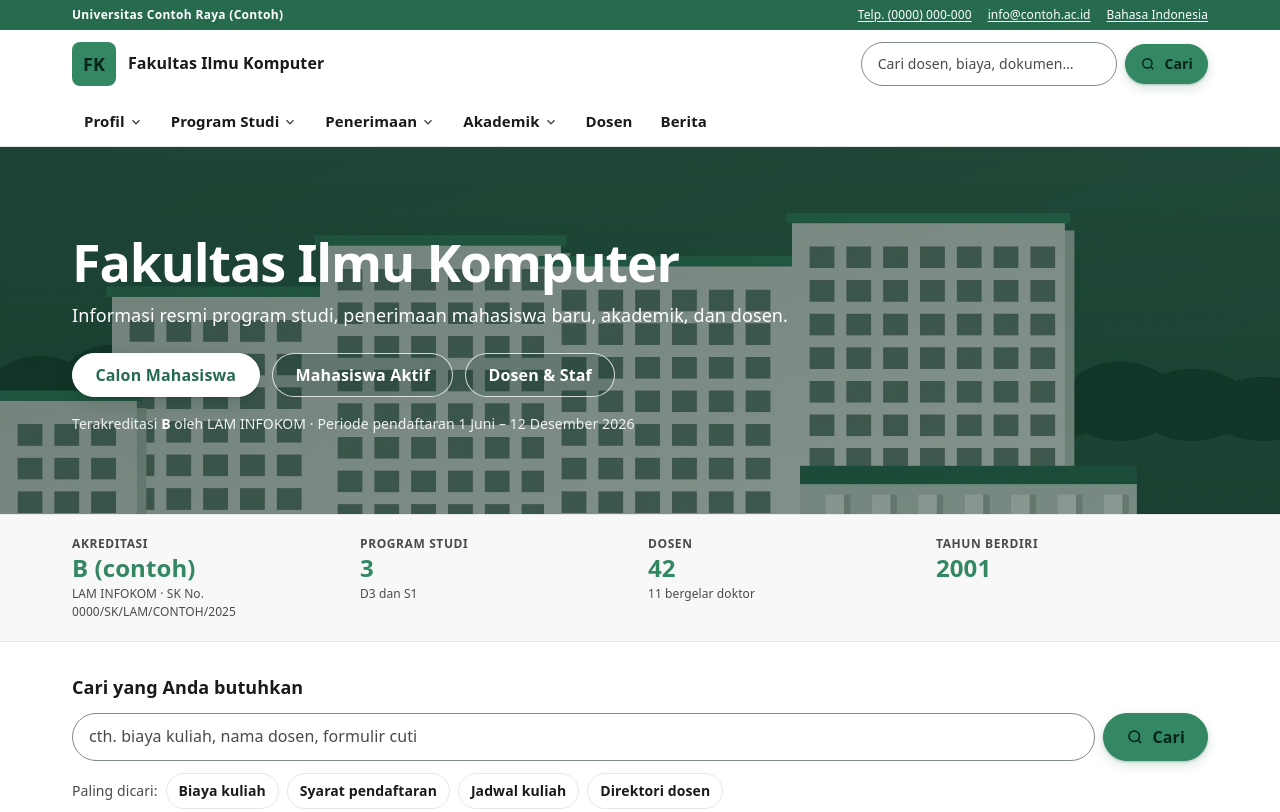
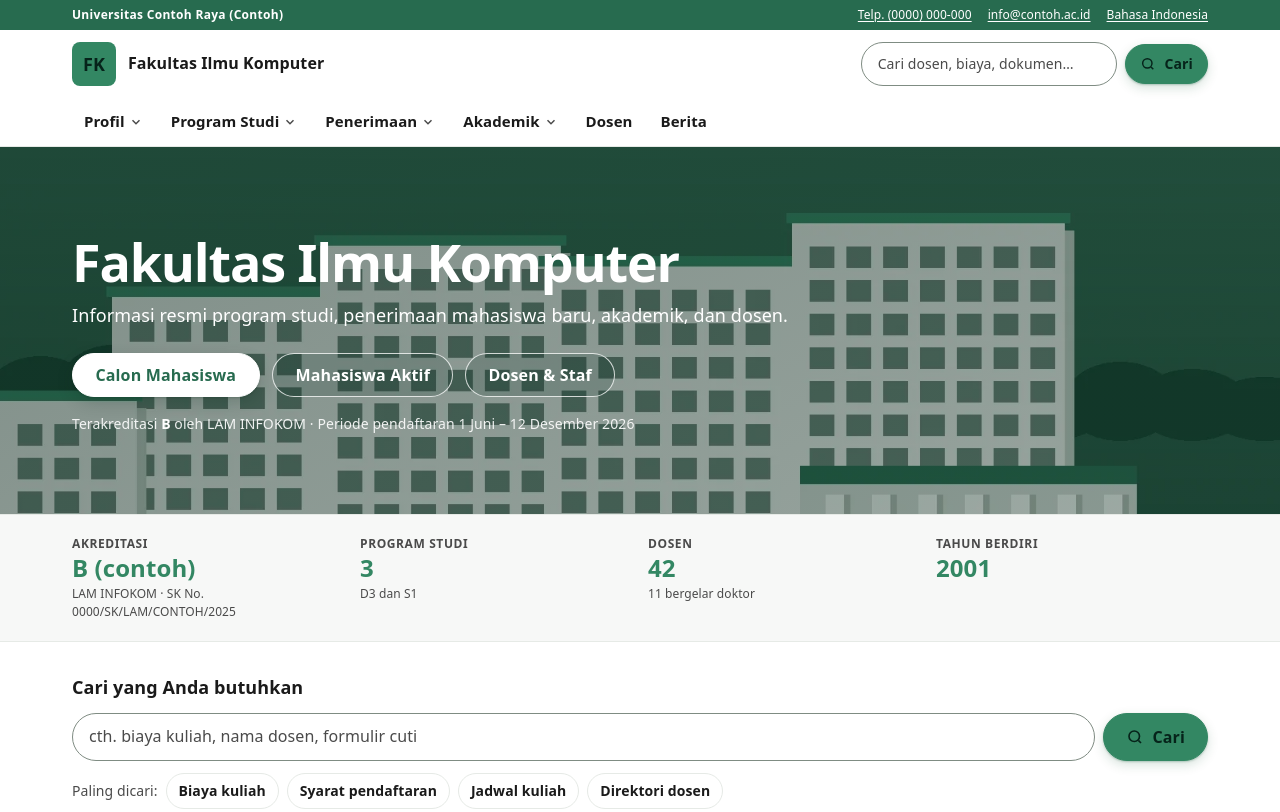
Before and after one commit to Jesenjuansa/website-fakultas, a website with bundled scripts: page public/index.html in a window 1280 px wide. Shown: the top 812 px of the page. Built offline with nearby package versions, Linux system fonts and the light colour scheme; files whose address does not match are found by name.

Commit message:
sync: public/index.html

```diff
--- a/public/index.html
+++ b/public/index.html
@@ -237,7 +237,7 @@
              class="h-full w-full object-cover">
     </picture>
 
-    <div aria-hidden="true" class="absolute inset-0 -z-[5] bg-[linear-gradient(155deg,rgb(15_42_32/0.72)_0%,rgb(15_42_32/0.62)_100%)] md:bg-[linear-gradient(155deg,rgb(15_42_32/0.58)_0%,rgb(15_42_32/0.46)_100%)]"></div>
+    <div aria-hidden="true" class="absolute inset-0 -z-[5] bg-[linear-gradient(155deg,rgb(15_42_32/0.62)_0%,rgb(15_42_32/0.5)_100%)] md:bg-[linear-gradient(155deg,rgb(15_42_32/0.5)_0%,rgb(15_42_32/0.38)_100%)]"></div>
 
     <div class="container-page py-11 md:py-16 lg:py-20">
         <div class="max-w-3xl">
```
